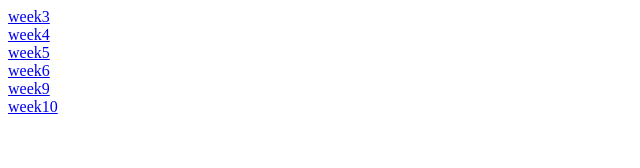
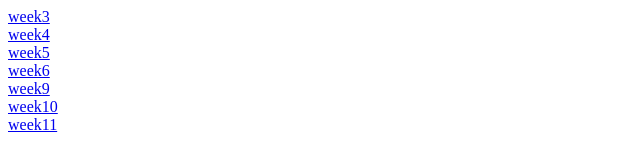
Before and after one commit to dreysonnichols/dreysonnichols.github.io, a plain HTML site: page index.html in a window 1280 px wide. Shown: the full height of the page, 0-640 px from the left. Drawn offline with Linux system fonts and the light colour scheme.

Commit message:
refffffffff

```diff
--- a/index.html
+++ b/index.html
@@ -18,5 +18,7 @@
 
   <a href="inet1650/week10/index.html"> week10 </a><br>
 
+  <a href="inet1650/week11/index.html"> week11 </a><br>
+
 </body>
 </html>
```
